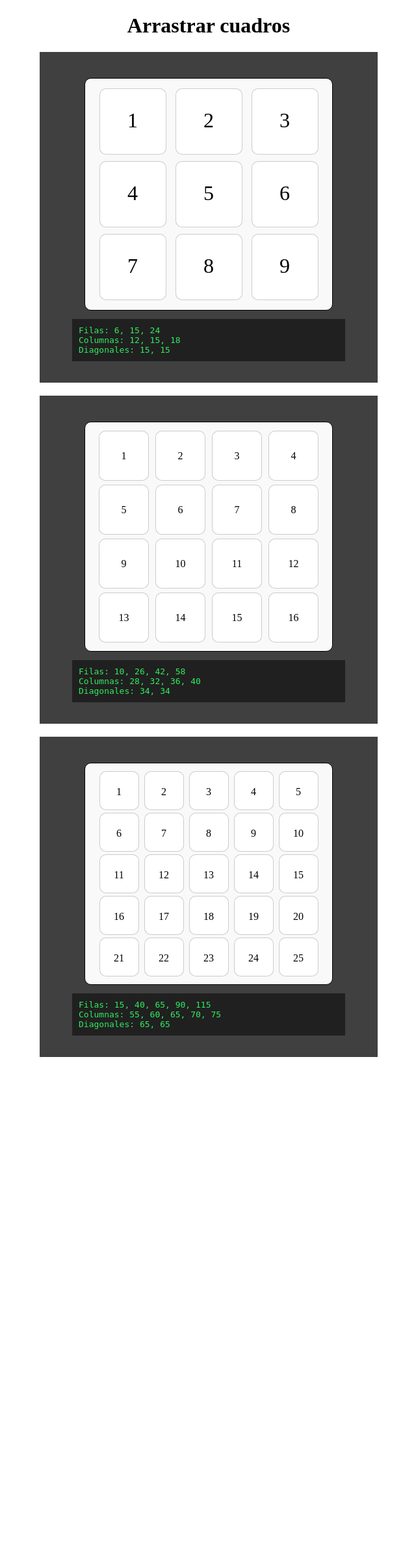
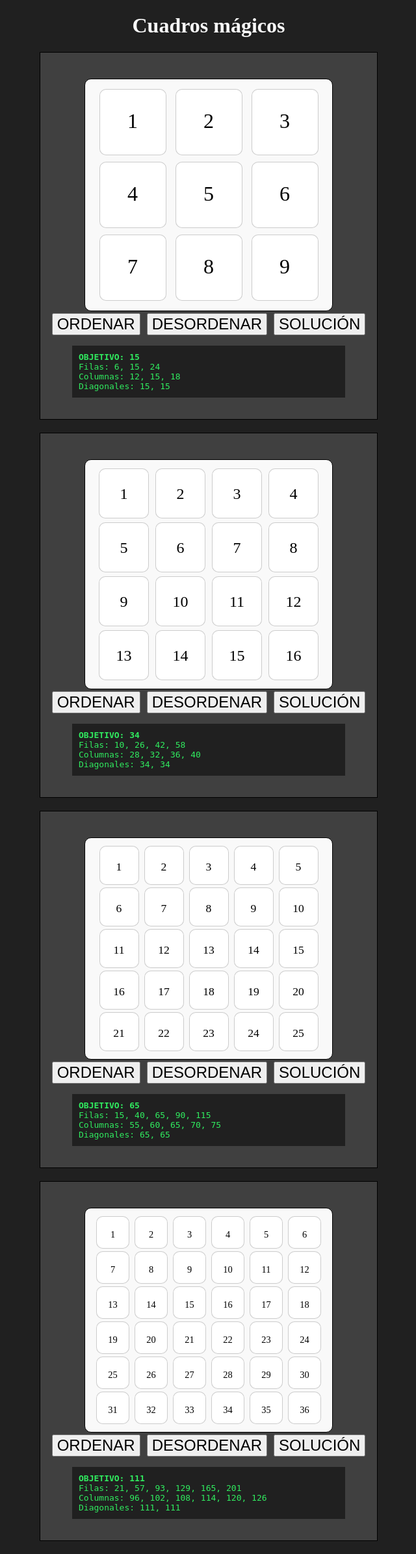
Before and after one commit to sanxofon/mvm-apps, a PHP site: page / in a window 1280 px wide. Shown: the whole page at 65% size, without its empty margins (319-959 px from the left). Before the commit the page ends 1627 px from the top, so only its background shows below. Run offline with PHP 8.4, Linux system fonts and the light colour scheme.

Commit message:
Updated cuadros mágicos PoC

```diff
--- a/cuadros/app.js.php
+++ b/cuadros/app.js.php
@@ -1,7 +1,38 @@
 <?php
 	header('Content-Type: application/javascript');
 ?>
-
+function shuffleArray(array) {
+    for (let i = array.length - 1; i > 0; i--) {
+        const j = Math.floor(Math.random() * (i + 1));
+        [array[i], array[j]] = [array[j], array[i]];
+    }
+}
+function range(n) {
+	var a = [];
+	for(i=1;i<=(n*n);i++){
+		a.push(i);
+	}
+	return a;
+}
+function ordenar(n=3, desordenar=false, what='.grid-square') {
+	var where = n+'x'+n;
+	var parent = document.getElementById('grid'+where);
+	var childs = parent.querySelectorAll(what);
+	var lista = range(n);
+	if(Array.isArray(desordenar))lista=desordenar;
+	else if(desordenar)shuffleArray(lista);
+	for(i=0; i < childs.length ; i++) {
+		childs[i].innerHTML=lista[i]; // Captura el número escrito en HTML
+	}
+	contar(n);
+}
+function suma(n){
+	var total = 0;
+	for (i=1;i<=n;i++) {
+		total += i;
+	}
+	return total;
+}
 function sum(arr,lista){
 	var total = 0;
 	for (var i in arr) {
@@ -9,15 +40,17 @@ function sum(arr,lista){
 	}
 	return total;
 }
-function getOrder(n=3, what='.grid-square') {
+function contar(n=3, what='.grid-square') {
 	var where = n+'x'+n;
 	var parent = document.getElementById('grid'+where);
 	var childs = parent.querySelectorAll(what);
 	var lista = [];
+	var target = suma(n*n)/n; // Número objetivo para cada suma
+	// console.log('target:',target);
 	for(i=0; i < childs.length ; i++) {
-		lista.push(parseInt(childs[i].innerHTML));
+		lista.push(parseInt(childs[i].innerHTML)); // Captura el número escrito en HTML
 	}
-	console.log('lista:',lista);
+	// console.log('lista:',lista);
 	var sumas = {
 		'fils': [],
 		'cols': [],
@@ -33,10 +66,10 @@ function getOrder(n=3, what='.grid-square') {
 		diag1.push((n*i)+i);
 		diag2.push((n-1)*(i+1));
 	}
-	console.log('f:',fils);
-	console.log('c:',cols);
-	console.log('d1:',diag1);
-	console.log('d2:',diag2);
+	// console.log('f:',fils);
+	// console.log('c:',cols);
+	// console.log('d1:',diag1);
+	// console.log('d2:',diag2);
 	for(i=0;i<n;i++) {
 		sumas['fils'].push(sum(fils,lista));
 		sumas['cols'].push(sum(cols,lista));
@@ -47,15 +80,45 @@ function getOrder(n=3, what='.grid-square') {
 	}
 	sumas['diags'].push(sum(diag1,lista));
 	sumas['diags'].push(sum(diag2,lista));
-	console.log('fils:',sumas['fils']);
-	console.log('cols:',sumas['cols']);
-	console.log('diags:',sumas['diags']);
-
-	document.getElementById('salida'+where).innerHTML = 'Filas: '+sumas['fils'].join(', ')+'<br>Columnas: '+sumas['cols'].join(', ')+'<br>Diagonales: '+sumas['diags'].join(', ');
+	// console.log('fils:',sumas['fils']);
+	// console.log('cols:',sumas['cols']);
+	// console.log('diags:',sumas['diags']);
+	// Checa si hay éxito
+	var ontarget = true;
+	for(i=0;i<2;i++) {
+		if(sumas['diags'][i]!=target){
+			ontarget=false;
+			break;
+		}
+	}
+	if(ontarget){
+		for(i=0;i<n;i++) {
+			if(ontarget && sumas['cols'][i]!=target){
+				ontarget=false;
+				break;
+			}
+			if(ontarget && sumas['fils'][i]!=target){
+				ontarget=false;
+				break;
+			}
+		}
+	}
+	if(ontarget)document.getElementById('salida'+where).innerHTML = '<b>ÉXITO</b><br>Todas las sumas dan '+target;
+	else document.getElementById('salida'+where).innerHTML = '<b>OBJETIVO: '+target+'</b><br>Filas: '+sumas['fils'].join(', ')+'<br>Columnas: '+sumas['cols'].join(', ')+'<br>Diagonales: '+sumas['diags'].join(', ');
+}
+function solucion(n) {
+	var soluciones = {
+		2:[1,4,2,3],
+		3:[2,7,6,9,5,1,4,3,8],
+		4:[7,12,1,14,2,13,8,11,16,3,10,5,9,6,15,4],
+		5:[11,24,7,20,3,4,12,25,8,16,17,5,13,21,9,10,18,1,14,22,23,6,19,2,15],
+		6:[6,32,3,34,35,1,7,11,27,28,8,30,19,14,16,15,23,24,18,20,22,21,17,13,25,29,10,9,26,12,36,5,33,4,2,31],
+	};
+	ordenar(n,soluciones[n]);
 }
 
 <?php
-	for($m=3;$m<=5;$m++){
+	for($m=3;$m<=6;$m++){
 ?>
 var grid<?php echo $m."x".$m; ?> = document.getElementById('grid<?php echo $m."x".$m; ?>');
 new Sortable(grid<?php echo $m."x".$m; ?>, {
@@ -78,10 +141,11 @@ new Sortable(grid<?php echo $m."x".$m; ?>, {
 	},
 	onEnd: function(e) {
 		e.target.classList.remove('grabbing');
-		getOrder(<?php echo $m; ?>);
+		contar(<?php echo $m; ?>);
 	},
 });
-getOrder(<?php echo $m; ?>); // Sumas iniciales
+//ordenar(<?php echo $m; ?>,true);
+contar(<?php echo $m; ?>); // Sumas iniciales
 <?php
 	}
 ?>
--- a/cuadros/index.php
+++ b/cuadros/index.php
@@ -8,8 +8,8 @@
 </head>
 <body>
     <div class="container">
-        <h1>Arrastrar cuadros</h1>
-        <?php for($m=3;$m<=5;$m++){ $mm = $m*$m; ?>
+        <h1>Cuadros mágicos</h1>
+        <?php for($m=3;$m<=6;$m++){ $mm = $m*$m; ?>
         <div class="cuadro">
             <div class="grid">
                 <div id="grid<?php echo $m."x".$m; ?>">
@@ -18,7 +18,9 @@
                 <?php } ?>
                 </div>
             </div>
-            <!--button onclick="getOrder(<?php echo $m; ?>)">Calcular <?php echo $m."x".$m; ?></button-->
+            <button onclick="ordenar(<?php echo $m; ?>)">ORDENAR</button>
+            <button onclick="ordenar(<?php echo $m; ?>,true)">DESORDENAR</button>
+            <button onclick="solucion(<?php echo $m; ?>)">SOLUCIÓN</button>
             <pre><code id="salida<?php echo $m."x".$m; ?>"></code></pre>
         </div>
             <?php } ?>
--- a/cuadros/theme.css.php
+++ b/cuadros/theme.css.php
@@ -4,6 +4,10 @@ header("Content-type: text/css", true);
 html,body {
 	margin: 0;
 	padding: 0;
+	background-color: #202020;
+}
+h1 {
+	color:#f9f9f9;
 }
 .container {
 	width: 520px;
@@ -12,6 +16,7 @@ html,body {
 }
 .cuadro {
 	background-color: #404040;
+	border: 1px solid #000;
 	padding-top:40px;
 	padding-bottom:20px;
 	margin-top:20px;
@@ -67,7 +72,7 @@ code {
 	width: <?php echo $w+20; ?>px; /* 3*(n*1.1+2)=340 */
 }
 <?php
-	for($m=3;$m<=5;$m++){
+	for($m=3;$m<=6;$m++){
 		$n = floor((($w/$m)-2)/1.1);
 		$wf = $w+$m; // ancho final
 		if ($wf % 2 != 0) $wf++; // un poquito más
@@ -77,7 +82,7 @@ code {
 	height: <?php echo floor($n*0.6); ?>px; /* n */
 	margin: <?php echo floor($n/20); ?>px; /* n/20 */
 	padding-top: <?php echo floor($n/2.5); ?>px; /* n/3.333 */
-	font-size: <?php echo floor($n/50); ?>em; /* n/50 */
+	font-size: <?php echo floor($n*10/50)/10; ?>em; /* n/50 */
 }
 <?php
 	}
```
